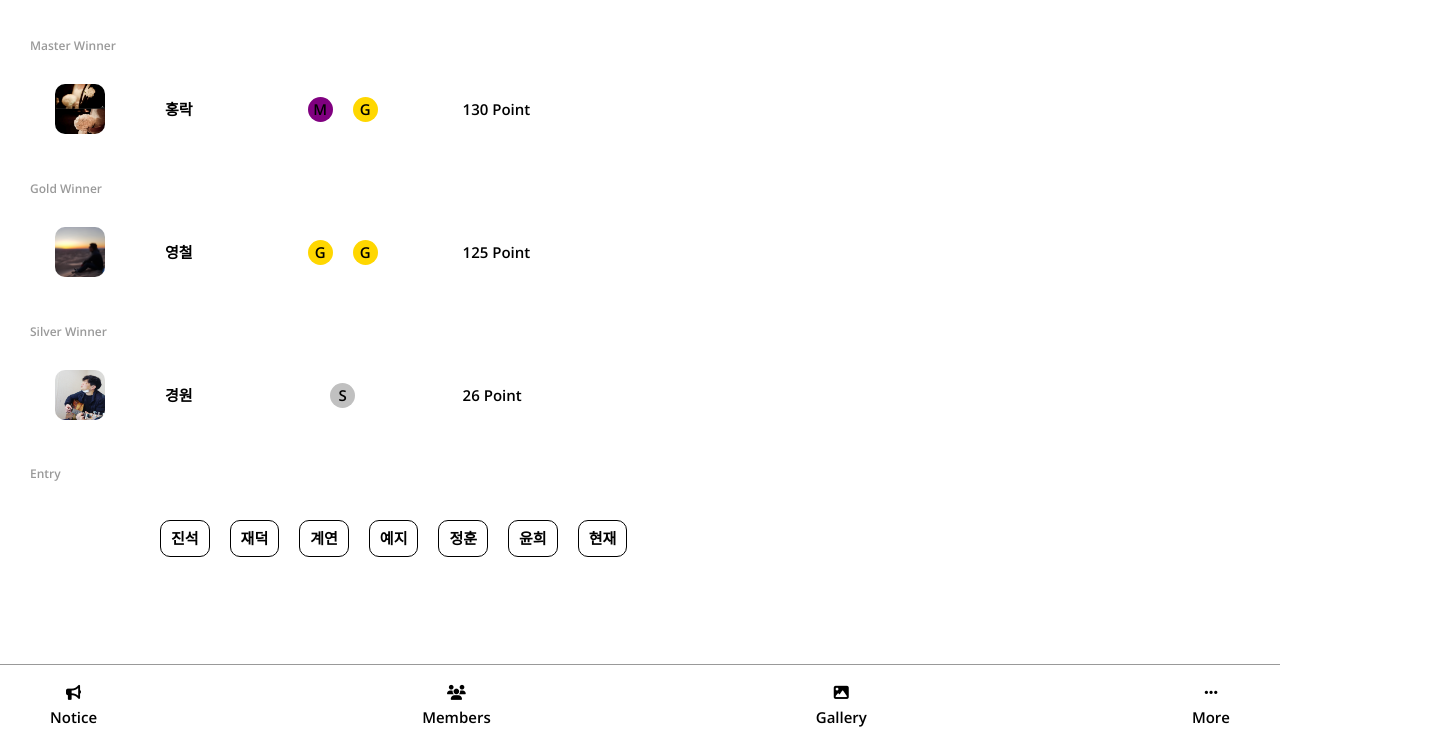
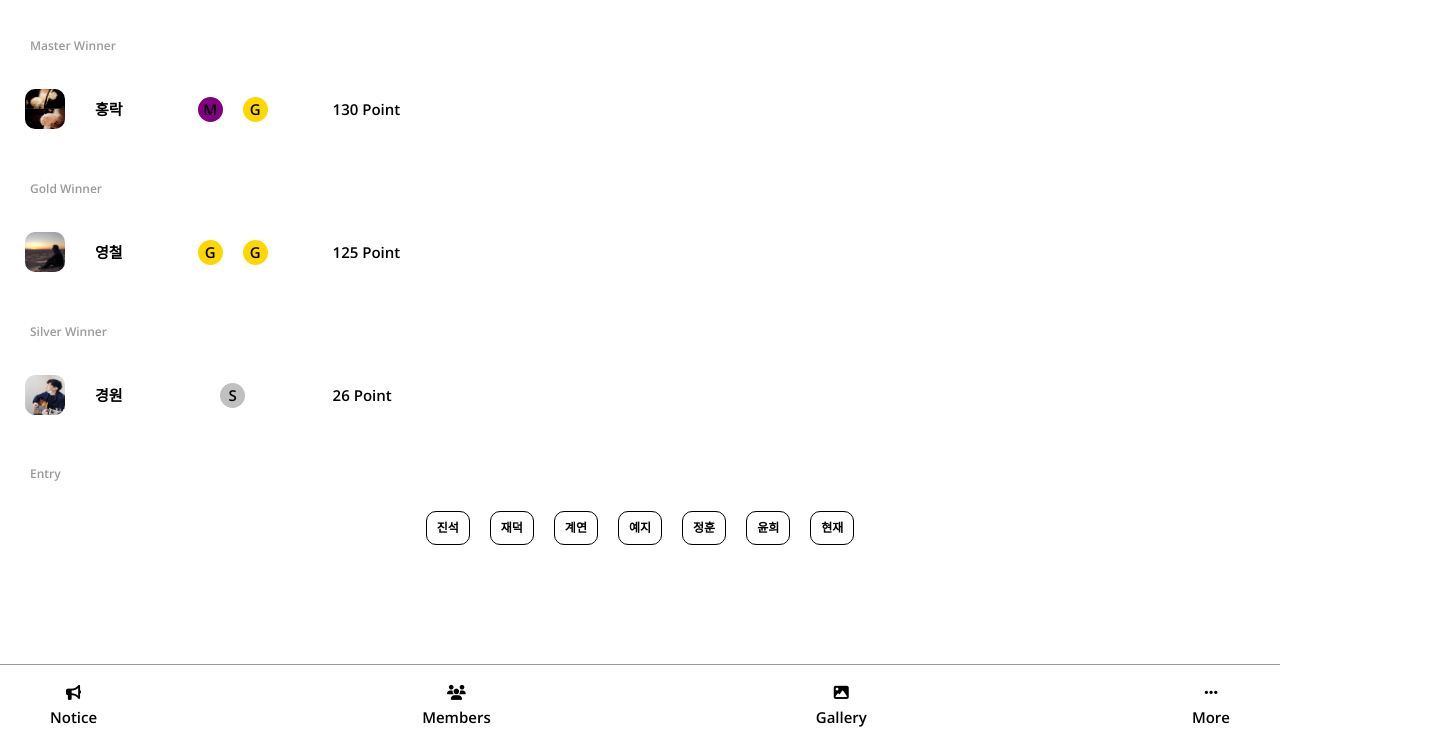
Before and after one commit to glen15/deas-new, a plain HTML site: page result/result-0124.html in a window 1280 px wide. Shown: the part 55-800 px from the top of the page, 1430 px wide, since content can reach past the window. Drawn offline with nearby package versions, Linux system fonts and the light colour scheme.

Commit message:
M-size-update-2

```diff
--- a/css/components/profile.css
+++ b/css/components/profile.css
@@ -1,43 +1,35 @@
 .profile-box {
-    width: 100%;
+
     height: 15%;
     display: flex;
-    justify-content: start;
+    justify-content: center;
     align-items: center;
     font-size: 15px;
     font-weight: 600;
-    margin: 10px 25px;
+    margin: 10px 5px;
 }
 
 .profile-box:hover {
     background-color: var(--color);
 }
 
-.result__text {
-    font-weight: 600;
-    font-size: 12px;
-    color: rgba(0, 0, 0, 0.4);
-    margin-top: 15px;
-    margin-left: 30px;
-}
-
 .profile__img {
-    margin: 0 30px;
-    width: 50px;
-    height: 50px;
+    margin: 0 20px;
+    width: 40px;
+    height: 40px;
     border-radius: 10px;
 }
 .profile__name {
-    margin: 0 30px;
+    margin: 0 10px;
 }
 .profile__medal {
     display: flex;
-    width: 30vh;
+    width: 25vh;
     justify-content: center;
 }
 
 .profile__point {
-    margin-right: 30px;
+    margin-right: 20px;
 }
 
 .medal__gold {
--- a/css/result.css
+++ b/css/result.css
@@ -3,20 +3,26 @@
     width: 100%;
     display: flex;
     flex-direction: column;
-    align-items: start;
+    align-items: flex-start;
     grid-area: main;
+}
+
+.result__text {
+    font-weight: 600;
+    font-size: 12px;
+    color: rgba(0, 0, 0, 0.4);
+    margin-top: 15px;
+    margin-left: 30px;
 }
 
 .entry-box {
     width: 100%;
     height: 15%;
     display: flex;
-    justify-content: start;
+    justify-content: center;
     align-items: center;
-    font-size: 15px;
+    font-size: 12px;
     font-weight: 600;
-    margin: 10px 50px;
-    padding-left: 100px;
 }
 
 .entry__name {
```
